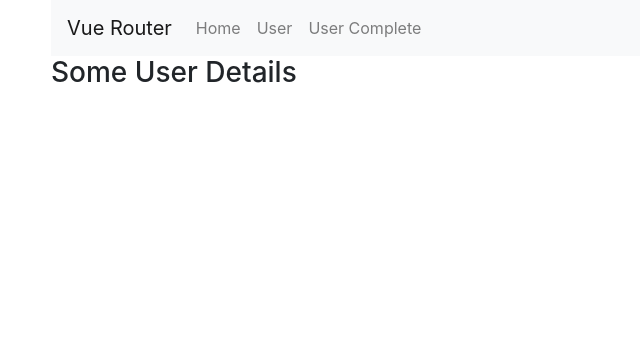
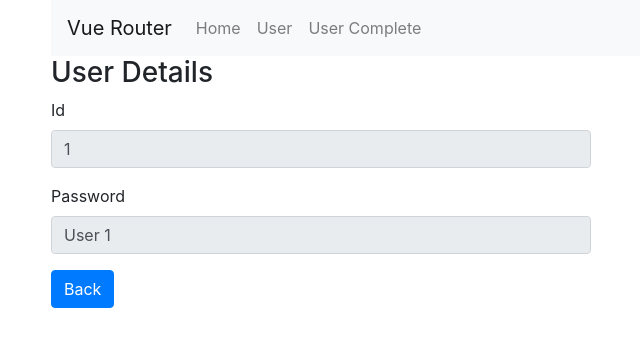
Before and after one commit to Udemy-Vue-TheCompleteGuide/App-Routing, a Vue app: page /1/detail in a window 1280 px wide. Shown: the top 346 px of the page, without its empty margins (34-674 px from the left). Built offline with nearby package versions, Linux system fonts and the light colour scheme.

Commit message:
Adding some content to UserDetail.vue

```diff
--- a/src/components/user/UserDetail.vue
+++ b/src/components/user/UserDetail.vue
@@ -1,12 +1,45 @@
 <template>
   <div id="user-detail">
-    <h3>Some User Details</h3>
+    <h3>User Details</h3>
+    <div class="row">
+      <div class="col-md-6">
+        <form>
+          <div class="form-group">
+            <label for="userId">Id</label>
+            <input type="text" class="form-control" id="userId" disabled :value="user.id">
+          </div>
+          <div class="form-group">
+            <label for="userName">Password</label>
+            <input type="text" class="form-control" id="userName" disabled :value="user.name">
+          </div>
+          <button type="button" class="btn btn-primary" @click="gotoUserStart">Back</button>
+        </form>
+      </div>
+    </div>
   </div>
 </template>
 
 <script>
 export default {
-  name: "UserDetail"
+  name: "UserDetail",
+  props: {
+    id: String
+  },
+  computed: {
+    user() {
+      switch (this.id) {
+        case '1': return { id: 1, name: 'User 1'};
+        case '2': return { id: 1, name: 'User 2'};
+        case '3': return { id: 1, name: 'User 3'};
+        default: return { id: 0, name: 'User 0'};
+      }
+    }
+  },
+  methods: {
+    gotoUserStart() {
+      this.$router.push('/user-complete');
+    }
+  }
 }
 </script>
 
--- a/src/components/user/UserStart.vue
+++ b/src/components/user/UserStart.vue
@@ -46,7 +46,11 @@ export default {
   },
   methods: {
     gotoUserDetail(id) {
-      this.$router.push({name: 'user-detail', params: {id}});
+      const user = this.users.find(e => { return e.id === Number(id) });
+      if (user) {
+        this.$router.push({name: 'user-detail', params: {id: String(user.id), name: user.name }});
+      } else
+        alert('Error');
     },
     gotoUserEdit(id) {
       this.$router.push({name: 'user-edit', params: {id}});
--- a/src/routes.js
+++ b/src/routes.js
@@ -22,7 +22,7 @@ export const routes = [
     {
         name: 'user-complete', path: '/user-complete', component: UserComplete, children: [
             {name: 'user-start', path: '/', component: UserStart},
-            {name: 'user-detail', path: '/:id/detail', component: UserDetail},
+            {name: 'user-detail', path: '/:id/detail', component: UserDetail, props: true},
             {name: 'user-edit', path: '/:id/edit', component: UserEdit}
         ]
     },
```
